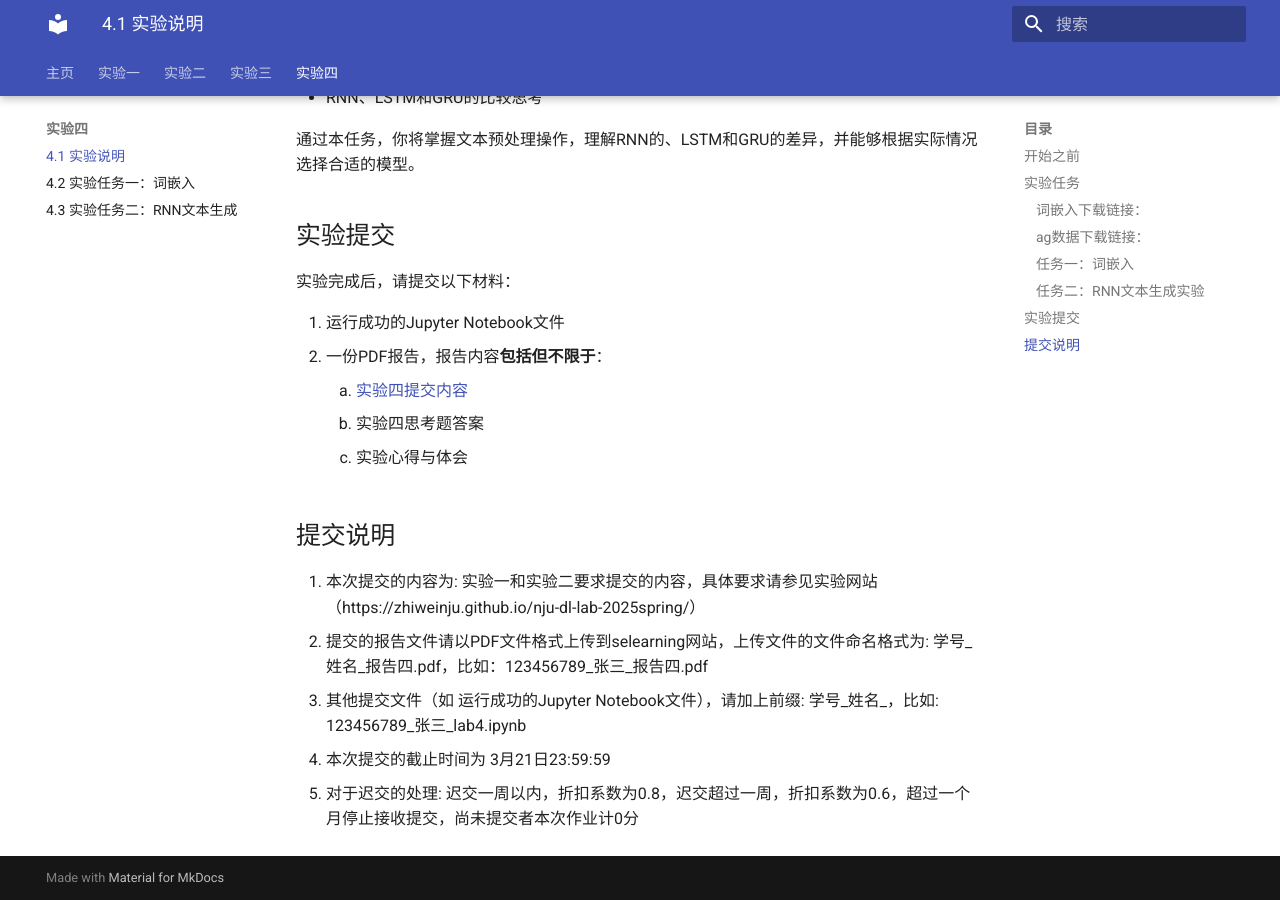
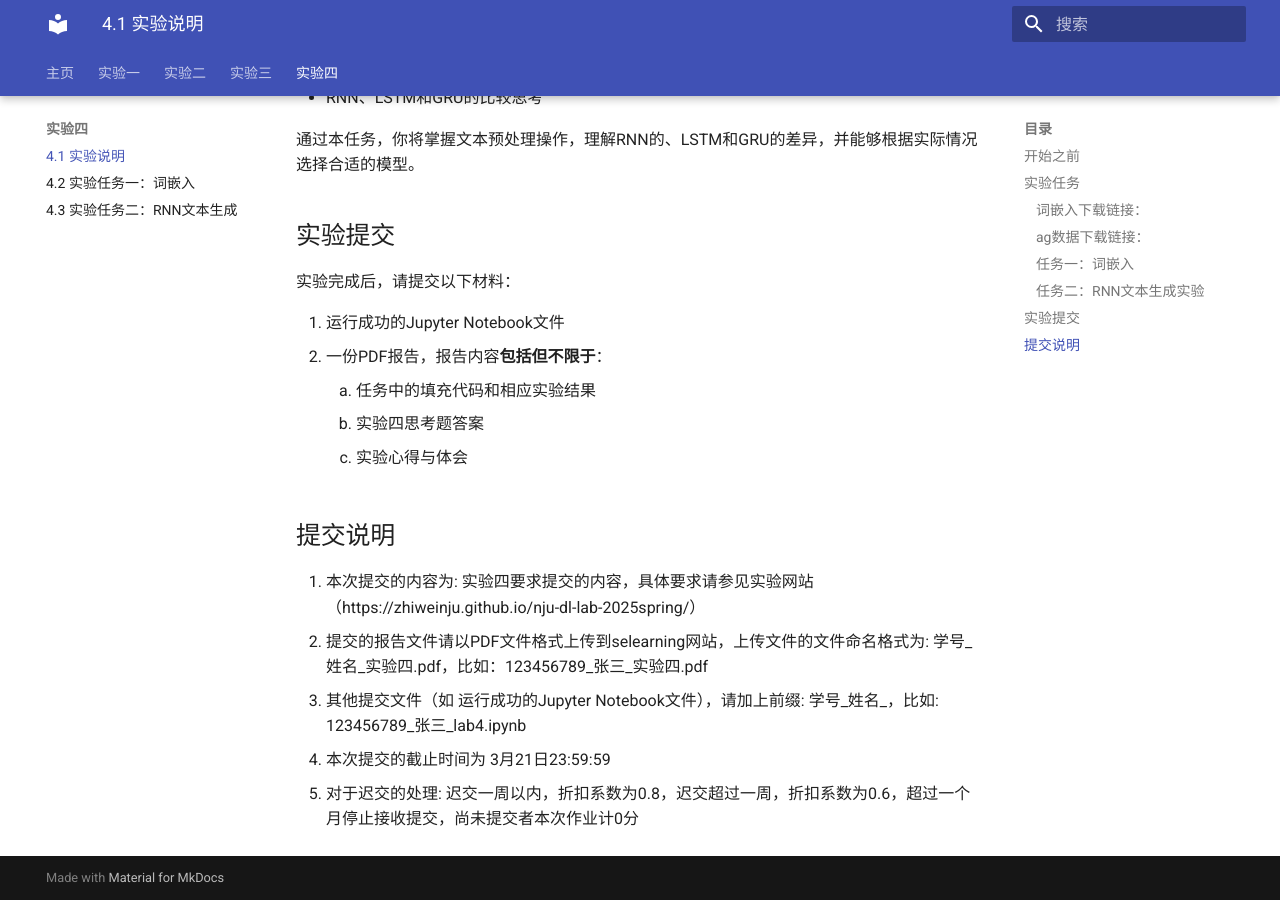
Before and after one commit to zhiweinju/nju-dl-lab-2025spring, an MkDocs documentation site: the page built from docs/lab4/实验四介绍.md, in a window 1280 px wide and 900 px high, scrolled down 1534 px. Built offline with MkDocs 1.6.1 and Material for MkDocs 9.7.7, drawn with Linux system fonts in a browser that asks for light colours; a style sheet for code colours, icons or effects is not loaded.

Commit message:
修改了lab4

```diff
--- a/docs/lab4/实验四介绍.md
+++ b/docs/lab4/实验四介绍.md
@@ -55,14 +55,14 @@
 
 1. 运行成功的Jupyter Notebook文件
 2. 一份PDF报告，报告内容**包括但不限于**：
-    1. [实验四提交内容](../lab4/实验四介绍.md#_3)
+    1. 任务中的填充代码和相应实验结果
     2. 实验四思考题答案
     3. 实验心得与体会
 
 ## 提交说明
 
-1. 本次提交的内容为: 实验一和实验二要求提交的内容，具体要求请参见实验网站（https://zhiweinju.github.io/nju-dl-lab-2025spring/）
-2. 提交的报告文件请以PDF文件格式上传到selearning网站，上传文件的文件命名格式为: 学号_姓名_报告四.pdf，比如：123456789_张三_报告四.pdf
+1. 本次提交的内容为: 实验四要求提交的内容，具体要求请参见实验网站（https://zhiweinju.github.io/nju-dl-lab-2025spring/）
+2. 提交的报告文件请以PDF文件格式上传到selearning网站，上传文件的文件命名格式为: 学号_姓名_实验四.pdf，比如：123456789_张三_实验四.pdf
 3. 其他提交文件（如 运行成功的Jupyter Notebook文件），请加上前缀: 学号_姓名_，比如: 123456789_张三_lab4.ipynb
 4. 本次提交的截止时间为 3月21日23:59:59
 5. 对于迟交的处理: 迟交一周以内，折扣系数为0.8，迟交超过一周，折扣系数为0.6，超过一个月停止接收提交，尚未提交者本次作业计0分
```
Also changed, not shown: docs/lab4/RNN文本生成汇总.md (+5 -0 lines).
